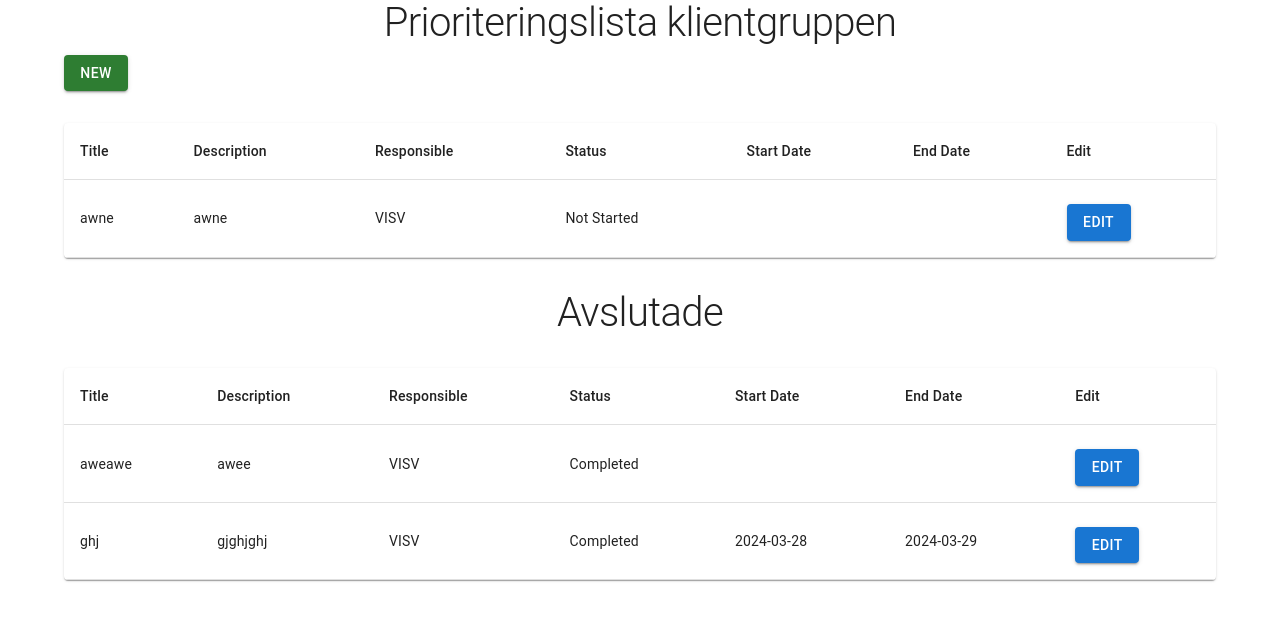
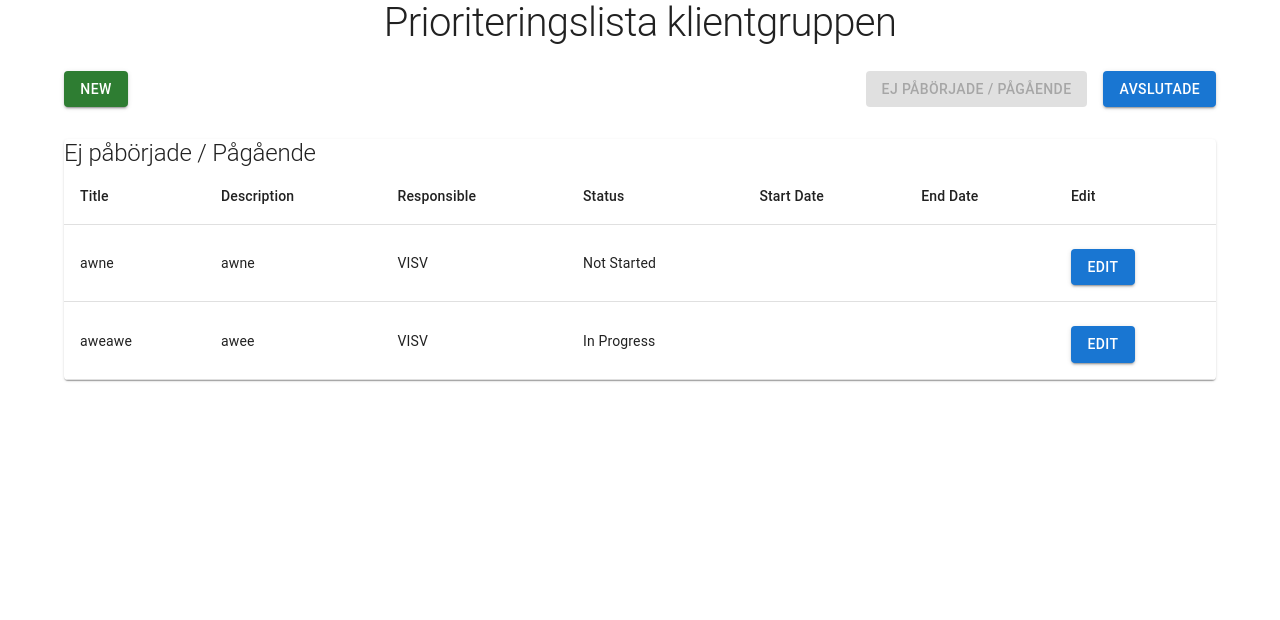
Before and after one commit to victorsvensson/PriorityList, a Next.js app in the folder frontend/: page / in a window 1280 px wide. Shown: the top 620 px of the page. Built offline with nearby package versions, Linux system fonts and the light colour scheme.

Commit message:
Adjusted view. Now it has a button to show current and in progress tasks and hides the "completed". Also added completed button to show the completed ones.

```diff
--- a/frontend/data/submissions.json
+++ b/frontend/data/submissions.json
@@ -12,7 +12,7 @@
     "title": "aweawe",
     "description": "awee",
     "responsible": "VISV",
-    "status": "Completed",
+    "status": "In Progress",
     "startDate": "",
     "endDate": "",
     "id": "9ce1ce4e-9411-4c1f-b21f-14b9082bd163"
--- a/frontend/pages/index.tsx
+++ b/frontend/pages/index.tsx
@@ -19,6 +19,8 @@ export default function Home() {
     const [submissions, setSubmissions] = useState<any[]>([]);
     const [editFormVisible, setEditFormVisible] = useState(false);
     const [editingData, setEditingData] = useState(null);
+    const [prioriteringslistaVisible, setPrioriteringslistaVisible] = useState(true);
+    const [avslutadeVisible, setAvslutadeVisible] = useState(false);
 
     useEffect(() => {
         fetchSubmissions();
@@ -48,6 +50,16 @@ export default function Home() {
         fetchSubmissions();
     };
 
+    const togglePrioriteringslista = () => {
+        setPrioriteringslistaVisible(true);
+        setAvslutadeVisible(false);
+    };
+
+    const toggleAvslutade = () => {
+        setPrioriteringslistaVisible(false);
+        setAvslutadeVisible(true);
+    };
+
     return (
         <div>
             {editFormVisible && (
@@ -64,6 +76,7 @@ export default function Home() {
                     sx={{
                         textAlign: "center",
                         fontSize: "2.5rem", // Customize the font size as needed
+                        marginBottom: "1rem",
                     }}
                 >
                     Prioriteringslista klientgruppen
@@ -79,7 +92,38 @@ export default function Home() {
 
                 <AddLinkForm isVisible={formVisible} onClose={handleCloseForm} />
 
+                <Button
+                    sx={{ marginTop: 1, float: "right" }}
+                    variant="contained"
+                    color="primary"
+                    onClick={toggleAvslutade}
+                    disabled={avslutadeVisible}
+                >
+                    Avslutade
+                </Button>
+
+                <Button
+                    sx={{ marginTop: 1, float: "right", marginRight: "1rem" }}
+                    variant="contained"
+                    color="primary"
+                    onClick={togglePrioriteringslista}
+                    disabled={prioriteringslistaVisible}
+                >
+                    Ej påbörjade / Pågående
+                </Button>
+
+                {prioriteringslistaVisible && (
                     <TableContainer component={Paper} sx={{ marginTop: 4 }}>
+                        <Typography
+                            variant="h2"
+                            component="h2"
+                            sx={{
+                                textAlign: "left",
+                                fontSize: "1.5rem", // Customize the font size as needed
+                            }}
+                        >
+                            Ej påbörjade / Pågående
+                        </Typography>
                         <Table aria-label="submissions table">
                             <TableHead>
                                 <TableRow>
@@ -118,18 +162,20 @@ export default function Home() {
                             </TableBody>
                         </Table>
                     </TableContainer>
+                )}
+
+                {avslutadeVisible && (
+                    <TableContainer component={Paper} sx={{ marginTop: 4 }}>
                         <Typography
-                    variant="h1"
-                    component="h1"
+                            variant="h2"
+                            component="h2"
                             sx={{
-                        textAlign: "center",
-                        fontSize: "2.5rem",
-                        marginTop: 4,
+                                textAlign: "left",
+                                fontSize: "1.5rem", // Customize the font size as needed
                             }}
                         >
                             Avslutade
                         </Typography>
-                <TableContainer component={Paper} sx={{ marginTop: 4 }}>
                         <Table aria-label="completed submissions table">
                             <TableHead>
                                 <TableRow>
@@ -168,6 +214,7 @@ export default function Home() {
                             </TableBody>
                         </Table>
                     </TableContainer>
+                )}
             </Container>
         </div>
     );
```
Lines whose indentation alone changed are shown as unchanged.
